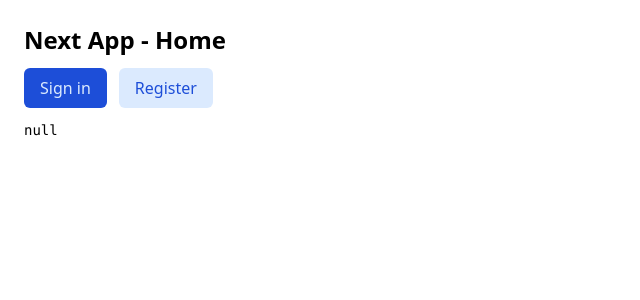
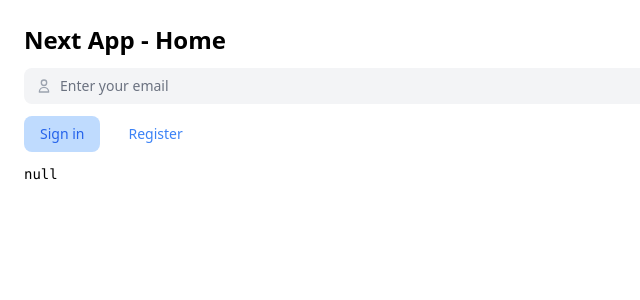
Before and after one commit to floriaaan/next-tailwind-auth-ts-starter, a Next.js app: page / in a window 1280 px wide. Shown: the top 300 px of the page, without its empty margins (0-640 px from the left). Built offline with nearby package versions, Linux system fonts and the light colour scheme.

Commit message:
init(style&utils): add input, btn classes and some utils

```diff
--- a/package.json
+++ b/package.json
@@ -8,6 +8,8 @@
     "lint": "next lint"
   },
   "dependencies": {
+    "@headlessui/react": "^1.4.3",
+    "@heroicons/react": "^1.0.5",
     "next": "12.0.10",
     "react": "17.0.2",
     "react-cookie": "^4.1.1",
--- a/pages/index.tsx
+++ b/pages/index.tsx
@@ -1,8 +1,19 @@
 import type { NextPage } from "next";
 import { useAuth } from "../hooks/useAuth";
+import { UserIcon } from "@heroicons/react/outline";
+import { useEffect, useState } from "react";
+import { classes } from "../utils/classes";
+import { emailValidator } from "../utils/validators";
 
 const Home: NextPage = () => {
   const { user, signIn, signOut, register } = useAuth();
+
+  const [email, setEmail] = useState("");
+  const [emailError, setEmailError] = useState("");
+
+  useEffect(() => {
+    if (email !== "") setEmailError(emailValidator(email));
+  }, [email]);
 
   return (
     <div className="flex flex-col p-6 space-y-3">
@@ -10,37 +21,57 @@ const Home: NextPage = () => {
         {process.env.NEXT_PUBLIC_APP_NAME} - Home
       </h1>
 
+      {!user && (
+        <div className="flex flex-col space-y-3">
+          <label className="relative w-full md:w-3/5">
+            <UserIcon className="absolute w-4 h-4 text-gray-400 duration-300 transform -translate-y-1/2 pointer-events-none focus-within:text-gray-600 top-1/2 left-3" />
+            <input
+              id="search"
+              name="search"
+              type="text"
+              autoComplete="off"
+              value={email}
+              onChange={(e) => setEmail(e.target.value)}
+              required
+              className={classes(
+                "input pr-5 py-2 pl-[2.25rem] placeholder-gray-500 w-full text-ellipsis",
+                emailError !== "" && email !== "" && "invalid"
+              )}
+              placeholder="Enter your email"
+            />
+          </label>
+          {emailError !== "" && (
+            <p className="text-xs italic text-red-500">{emailError}</p>
+          )}
+        </div>
+      )}
+
       <div className="inline-flex items-center space-x-3">
         {!user && (
           <>
             <button
-              onClick={() =>
-                signIn("email@email.com", "MyPasswordIsDefinitelyNotPassword")
-              }
-              className="px-4 py-2 text-blue-100 duration-150 bg-blue-700 rounded-md hover:bg-blue-800"
+              onClick={() => signIn(email, "MyPasswordIsDefinitelyNotPassword")}
+              className="btn-blue"
             >
               Sign in
             </button>
             <button
               onClick={() =>
                 register(
-                  "email@email.com",
+                  email,
                   "MyPasswordIsDefinitelyNotPassword",
                   "John Doe",
                   "https://placeimg.com/64/64/any"
                 )
               }
-              className="px-4 py-2 text-blue-700 duration-150 bg-blue-100 rounded-md hover:bg-blue-200"
+              className="btn-text-blue"
             >
               Register
             </button>
           </>
         )}
         {user && (
-          <button
-            onClick={() => signOut()}
-            className="px-4 py-2 text-red-700 duration-150 bg-red-100 rounded-md hover:bg-red-200"
-          >
+          <button onClick={() => signOut()} className="btn-red">
             Sign out
           </button>
         )}
--- a/styles/globals.css
+++ b/styles/globals.css
@@ -1,3 +1,62 @@
 @tailwind base;
 @tailwind components;
 @tailwind utilities;
+
+@layer components {
+  .input {
+    @apply w-full px-3 py-2 text-sm font-light text-gray-600 transition-all duration-300 bg-gray-100 rounded-lg hover:bg-gray-200 active:bg-gray-100 focus:outline-none dark:focus:ring-blue-800 focus:ring focus:ring-offset-2 focus:ring-blue-400 focus:bg-gray-50 placeholder-shown:text-gray-400 dark:text-gray-200 dark:bg-gray-800 dark:placeholder-shown:text-gray-200 dark:focus:ring-offset-0;
+  }
+
+  .invalid {
+    @apply text-red-500 dark:text-red-200 ring-red-500 ring-offset-2 ring-1;
+  }
+
+  .btn {
+    @apply inline-flex items-center px-2 py-2 text-sm font-light transition-all duration-300 rounded-lg sm:px-4 active:ring ring-offset-1 focus:outline-none;
+  }
+
+  .btn-blue {
+    @apply text-blue-600 bg-blue-200 btn dark:bg-blue-800 dark:text-blue-200 hover:bg-blue-300 active:bg-blue-700 active:text-blue-100 ring-blue-500;
+  }
+
+  .btn-green {
+    @apply text-green-700 bg-green-100 btn hover:bg-green-300 active:bg-green-700 active:text-green-100 hover:text-green-800 dark:bg-green-800 dark:text-green-200 ring-green-500;
+  }
+
+  .btn-red {
+    @apply text-red-700 bg-red-100 btn hover:bg-red-300 active:bg-red-700 active:text-red-100 hover:text-red-800 ring-red-500;
+  }
+
+  .btn-yellow {
+    @apply text-yellow-700 bg-yellow-100 btn hover:bg-yellow-300 active:bg-yellow-700 active:text-yellow-100 hover:text-yellow-800 dark:bg-yellow-800 dark:text-yellow-200 ring-yellow-500;
+  }
+
+  .btn-amber {
+    @apply text-amber-700 bg-amber-100 btn hover:bg-amber-300 active:bg-amber-700 active:text-amber-100 hover:text-amber-800 dark:bg-amber-800 dark:text-amber-200 ring-amber-500;
+  }
+
+  .btn-gray {
+    @apply text-gray-700 bg-gray-100 btn hover:bg-gray-300 active:bg-gray-700 active:text-gray-100 hover:text-gray-800 dark:bg-gray-800 dark:text-gray-200 ring-gray-500;
+  }
+
+  .btn-text {
+    @apply inline-flex items-center w-full p-2 text-sm duration-300 ease-linear rounded-md sm:px-4 max-w-max;
+  }
+
+  .btn-text-green {
+    @apply text-green-500 btn-text hover:bg-green-100 active:bg-green-300 active:text-green-700;
+  }
+
+  .btn-text-blue {
+    @apply text-blue-500 btn-text hover:bg-blue-100 active:bg-blue-300 active:text-blue-700;
+  }
+  .btn-text-yellow {
+    @apply text-yellow-500 btn-text hover:bg-yellow-100 active:bg-yellow-300 active:text-yellow-700;
+  }
+  .btn-text-yellow {
+    @apply text-amber-500 btn-text hover:bg-amber-100 active:bg-amber-300 active:text-amber-700;
+  }
+  .btn-text-red {
+    @apply text-red-500 btn-text hover:bg-red-100 active:bg-red-300 active:text-red-700;
+  }
+}
--- /dev/null
+++ b/utils/classes.ts
@@ -0,0 +1,5 @@
+export function classes(
+  ...arr: (string | boolean | null | undefined)[]
+): string {
+  return arr.join(" ");
+}
--- /dev/null
+++ b/utils/validators.ts
@@ -0,0 +1,8 @@
+export const emailValidator = (email: string) => {
+  const re = /\S+@\S+\.\S+/;
+
+  if (!email || email.length <= 0) return "Email cannot be empty.";
+  if (!re.test(email)) return "Ooops! We need a valid email address.";
+
+  return "";
+};
```
Also changed, not shown: utils/handleError.ts (added, +17 -0 lines), 1 other file (tests, documents, lock files or other folders).
